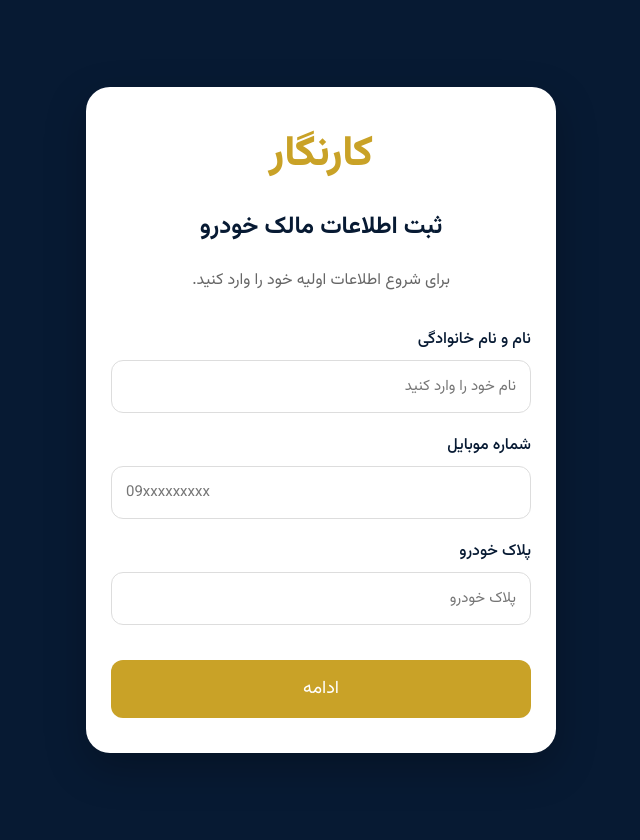
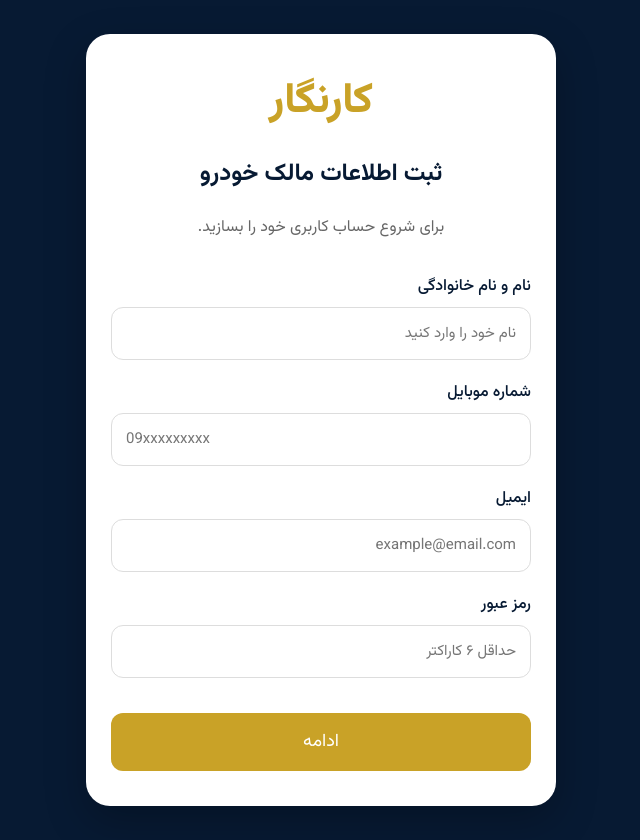
Before and after one commit to Globalrevolution1/CarLife, a React app in the folder app/: page /owner-register in a window 1280 px wide. Shown: the whole page, without its empty margins (319-959 px from the left). Built offline with nearby package versions, Linux system fonts and the light colour scheme; no server answers; the HTML template or start-up script is replaced by a standard one.

Commit message:
Add vehicle RLS policies

```diff
--- a/app/src/pages/OwnerRegister.jsx
+++ b/app/src/pages/OwnerRegister.jsx
@@ -1,50 +1,156 @@
 import "./../styles/OwnerRegister.css";
+import { useState } from "react";
 import { useNavigate } from "react-router-dom";
+import { supabase } from "../lib/supabase";
+
 function OwnerRegister() {
 
   const navigate = useNavigate();
 
+  const [fullName, setFullName] = useState("");
+  const [mobile, setMobile] = useState("");
+  const [email, setEmail] = useState("");
+  const [password, setPassword] = useState("");
+
+  const [loading, setLoading] = useState(false);
+  const [error, setError] = useState("");
+
+
+
+  async function handleRegister() {
+
+    setLoading(true);
+    setError("");
+
+    const { data, error } = await supabase.auth.signUp({
+
+      email,
+      password,
+
+      options: {
+        data: {
+          full_name: fullName,
+          mobile: mobile,
+          role: "owner"
+        }
+      }
+
+    });
+
+
+    if (error) {
+
+      setError(error.message);
+      setLoading(false);
+      return;
+
+    }
+
+
+    if (data.user) {
+
+      navigate("/car-register");
+
+    }
+
+
+    setLoading(false);
+
+  }
+
+
+
   return (
     <div className="register-page">
+
       <div className="register-card">
 
         <h1 className="register-logo">
           کارنگار
         </h1>
 
+
         <h2 className="register-title">
           ثبت اطلاعات مالک خودرو
         </h2>
 
+
         <p className="register-subtitle">
-          برای شروع اطلاعات اولیه خود را وارد کنید.
+          برای شروع حساب کاربری خود را بسازید.
         </p>
+
+
 
         <div className="form-group">
           <label>نام و نام خانوادگی</label>
-          <input type="text" placeholder="نام خود را وارد کنید" />
+          <input
+            type="text"
+            placeholder="نام خود را وارد کنید"
+            value={fullName}
+            onChange={(e)=>setFullName(e.target.value)}
+          />
         </div>
+
+
 
         <div className="form-group">
           <label>شماره موبایل</label>
-          <input type="tel" placeholder="09xxxxxxxxx" />
+          <input
+            type="tel"
+            placeholder="09xxxxxxxxx"
+            value={mobile}
+            onChange={(e)=>setMobile(e.target.value)}
+          />
         </div>
 
+
+
         <div className="form-group">
-          <label>پلاک خودرو</label>
-          <input type="text" placeholder="پلاک خودرو" />
+          <label>ایمیل</label>
+          <input
+            type="email"
+            placeholder="example@email.com"
+            value={email}
+            onChange={(e)=>setEmail(e.target.value)}
+          />
         </div>
 
+
+
+        <div className="form-group">
+          <label>رمز عبور</label>
+          <input
+            type="password"
+            placeholder="حداقل ۶ کاراکتر"
+            value={password}
+            onChange={(e)=>setPassword(e.target.value)}
+          />
+        </div>
+
+
+
+        {error && (
+          <p className="error-message">
+            {error}
+          </p>
+        )}
+
+
+
         <button
-  className="continue-btn"
-  onClick={() => navigate("/car-register")}
->
-  ادامه
-</button>
+          className="continue-btn"
+          onClick={handleRegister}
+          disabled={loading}
+        >
+          {loading ? "در حال ثبت..." : "ادامه"}
+        </button>
+
 
       </div>
+
     </div>
   );
 }
 
+
 export default OwnerRegister;
```
Also changed, not shown: 1 other file (tests, documents, lock files or other folders).
